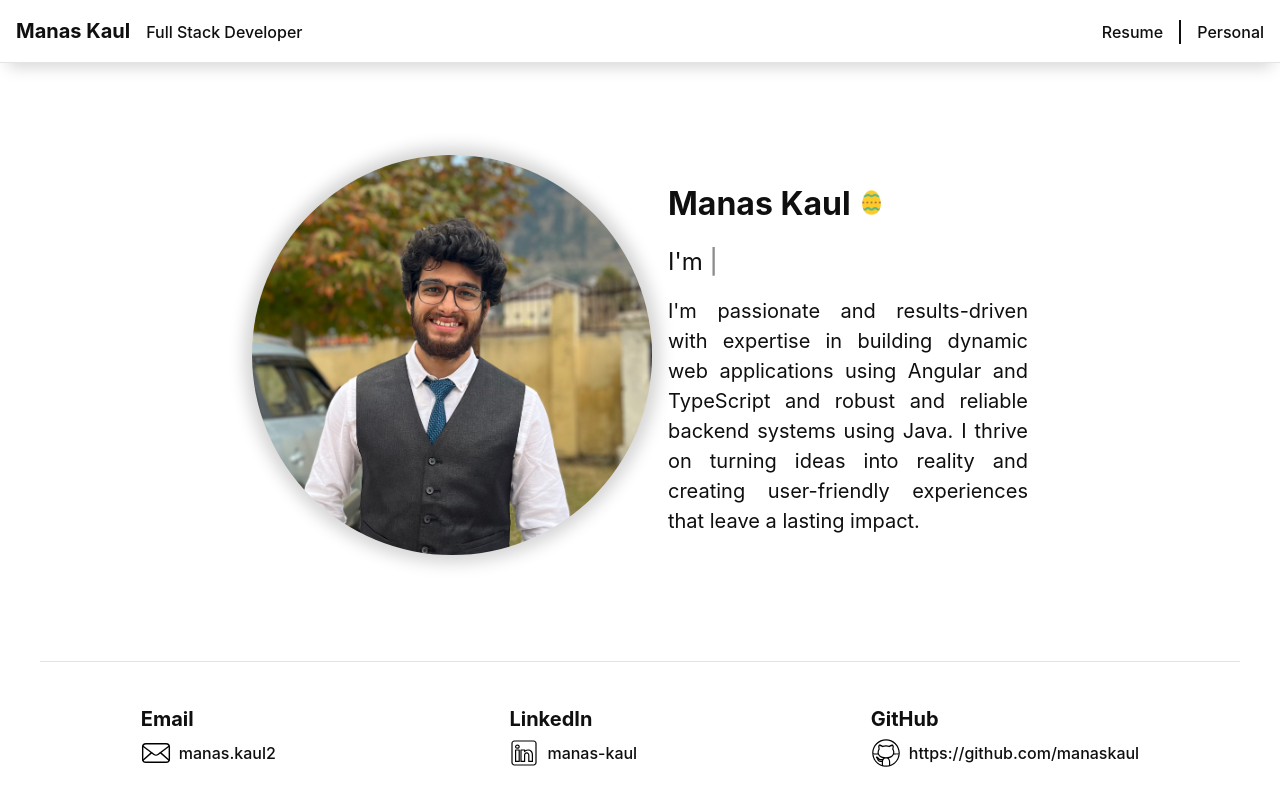
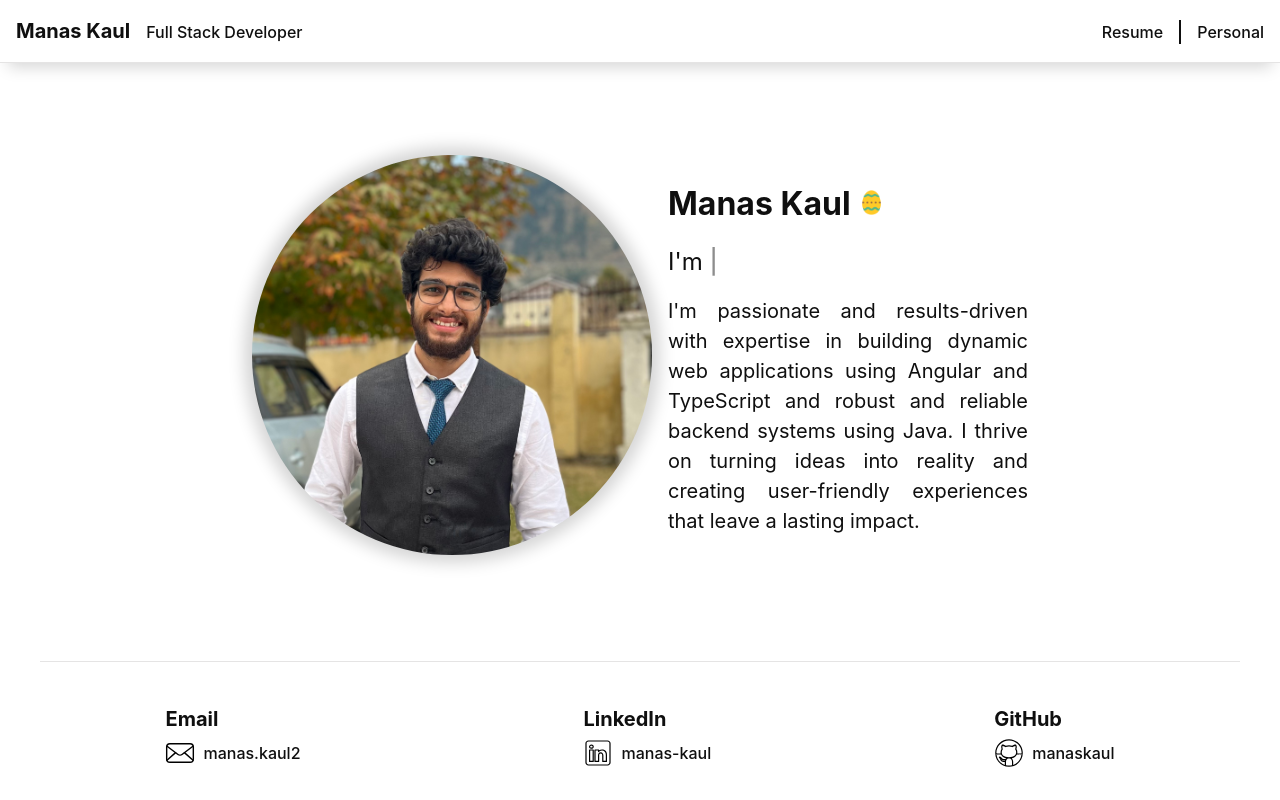
Before and after one commit to manaskaul/portfolio, a React (Vite) app: page / in a window 1280 px wide. Built offline with nearby package versions, Linux system fonts and the light colour scheme.

Commit message:
link fix

```diff
--- a/src/components/footer/Footer.tsx
+++ b/src/components/footer/Footer.tsx
@@ -57,7 +57,7 @@ export default function Footer() {
           <div className="title">GitHub</div>
           <div className="sub-title">
             <a
-              href={resumeJson.contact.github.icon}
+              href={resumeJson.contact.github.link}
               target="_blank"
               rel="noopener noreferrer"
             >
@@ -71,7 +71,7 @@ export default function Footer() {
                 }
                 alt="github"
               />
-              {resumeJson.contact.github.link}
+              {resumeJson.contact.github.text}
             </a>
           </div>
         </div>
```
